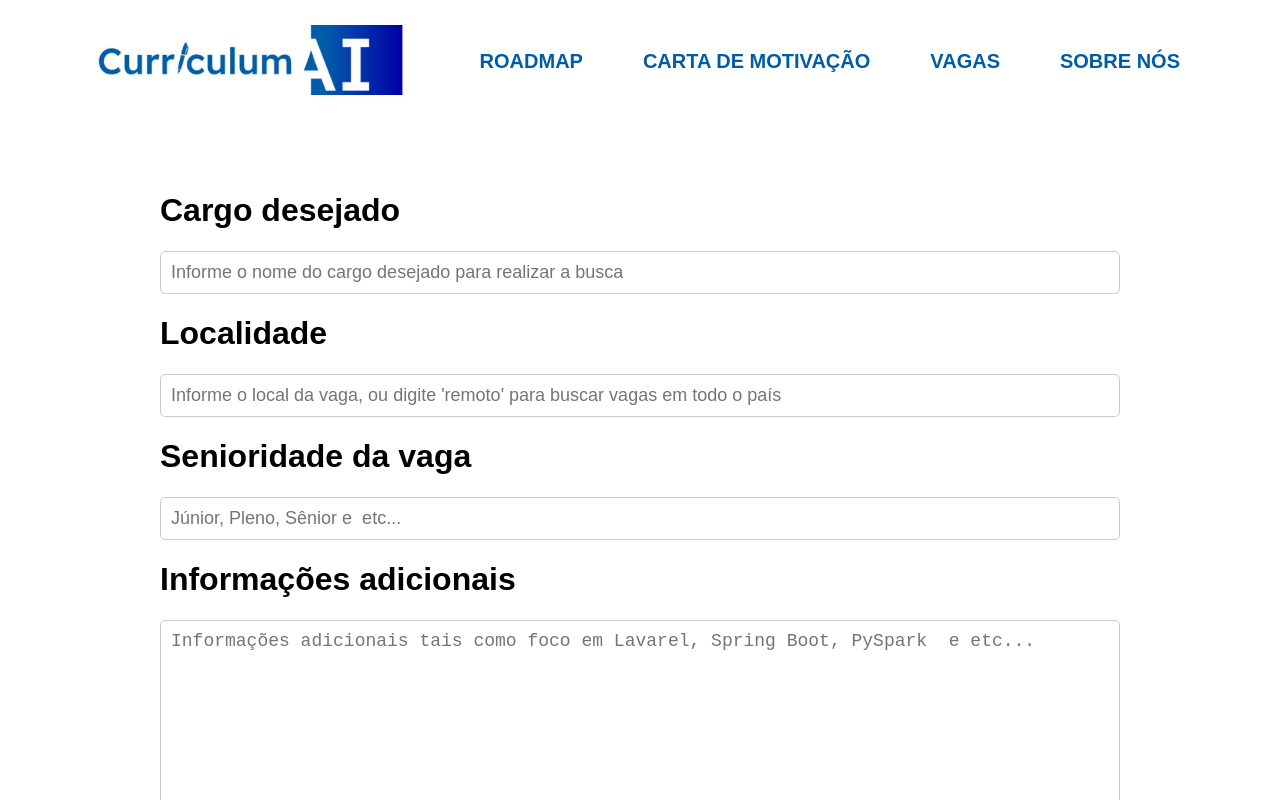
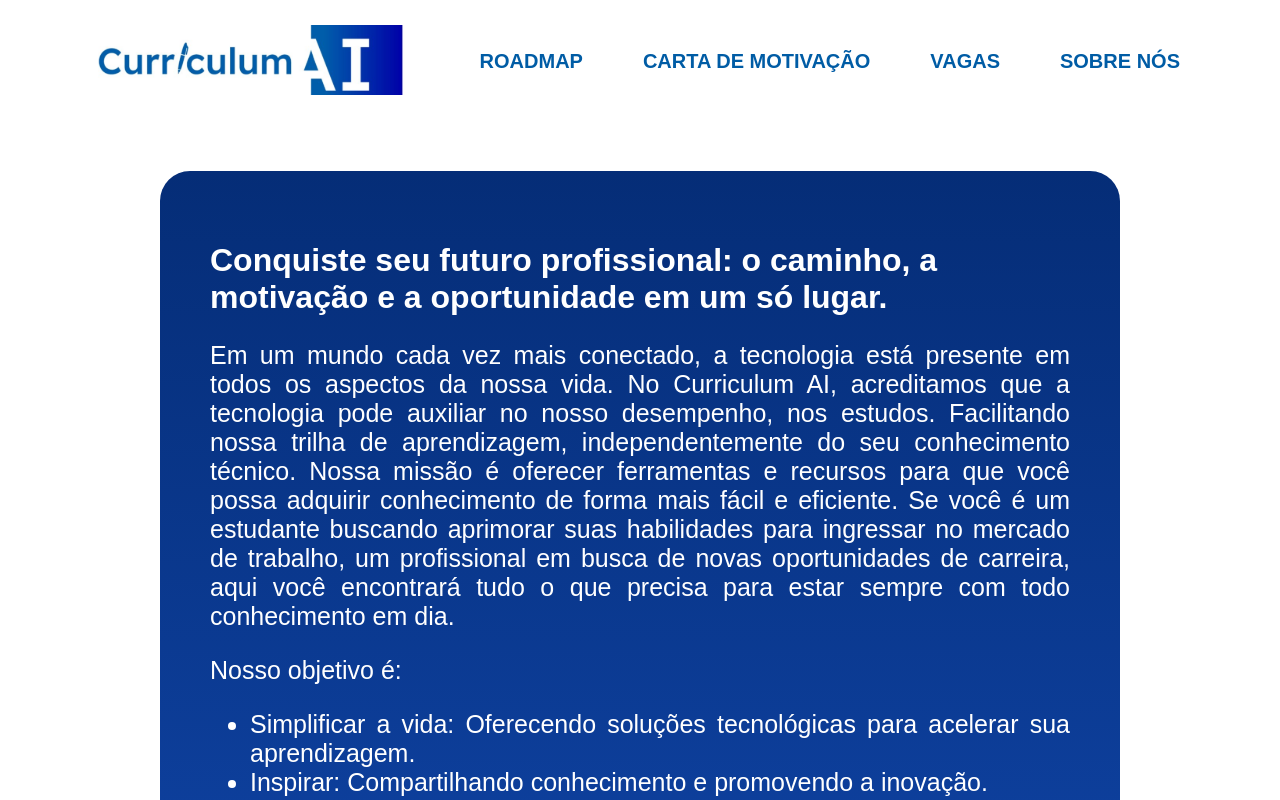
Before and after one commit to Curriculum-Vitae-AI/Curriculum-AI-FrontEnd, a React (Create React App) app: page / in a window 1280 px wide. Shown: the top 800 px of the page. Built offline with nearby package versions, Linux system fonts and the light colour scheme.

Commit message:
feat: adiciona pagina sobre nos

```diff
--- a/src/App.js
+++ b/src/App.js
@@ -3,13 +3,14 @@ import Home from './pages/Home';
 import Roadmap from './pages/Roadmap';
 import CartaDeMotivacao from './pages/CartaDeMotivacao';
 import Vagas from './pages/Vagas';
+import SobreNos from './pages/SobreNos';
 import './App.css';
 
 function App() {
   return (
     <div>
       <Navbar/>
-      <Vagas/>
+      <SobreNos/>
     </div>
 
   );
--- /dev/null
+++ b/src/pages/SobreNos.js
@@ -0,0 +1,41 @@
+import "../styles/pages/SobreNos.css";
+
+function SobreNos() {
+    return (
+        <div className="sobreNos">
+            <div className="cardSobreNosPrincipal">
+                <div className="tituloSobreNos">
+                    <h1>
+                        Conquiste seu futuro profissional: o caminho, a motivação e a oportunidade em um só lugar.
+                    </h1>
+                </div>
+                <div className="cardSobreNosSegundario">
+                    <p>
+                        Em um mundo cada vez mais conectado, a tecnologia está presente em todos os aspectos da
+                        nossa vida. No Curriculum AI, acreditamos que a tecnologia pode auxiliar no nosso desempenho,
+                        nos estudos. Facilitando nossa trilha de aprendizagem, independentemente do seu conhecimento
+                        técnico. Nossa missão é oferecer ferramentas e recursos para que você possa adquirir conhecimento
+                        de forma mais fácil e eficiente. Se você é um estudante buscando aprimorar suas habilidades para
+                        ingressar no mercado de trabalho, um profissional em busca de novas oportunidades de carreira,
+                        aqui você encontrará tudo o que precisa para estar sempre com todo conhecimento em dia.
+                    </p>
+                    <p>
+                        Nosso objetivo é:
+                    </p>
+                    <ul>
+                        <li>Simplificar a vida: Oferecendo soluções tecnológicas para acelerar sua aprendizagem.</li>
+                        <li>Inspirar: Compartilhando conhecimento e promovendo a inovação.</li>
+                        <li>Conectar: Criando uma comunidade de pessoas apaixonadas por aprender.</li>
+                    </ul>
+                    <p>
+                        Site desenvolvido por estudantes de sistemas da informação com o intuito
+                        de facilitar sua jornada de estudos, encurtando e direcionando as pessoas
+                        direto aos conhecimentos necessarios de suas areas desejadas de trabalho.
+                    </p>
+                </div>
+            </div>
+        </div>
+    );
+}
+
+export default SobreNos;
--- /dev/null
+++ b/src/styles/pages/SobreNos.css
@@ -0,0 +1,20 @@
+.sobreNos {
+    padding: 3rem 5rem 1rem 5rem;
+    display: flex;
+    justify-content: center;
+    align-items: center;
+}
+
+.cardSobreNosPrincipal {
+    padding: 3.125rem;
+    background: linear-gradient(#052D77, #1045A8);
+    border-radius: 30px;
+    color: white;
+    width: 1096px;
+}
+
+.cardSobreNosSegundario {
+    width: 100%;
+    font-size: 25px;
+    text-align: justify;
+}
```
